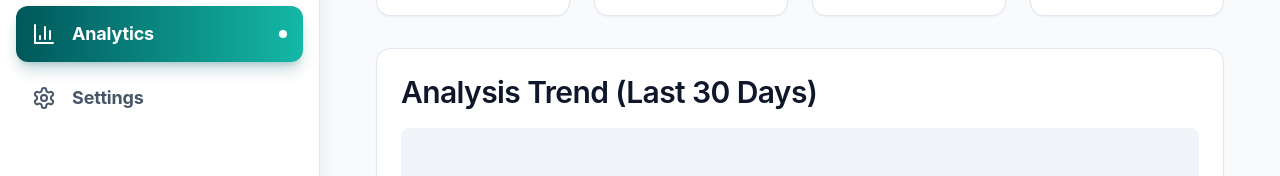
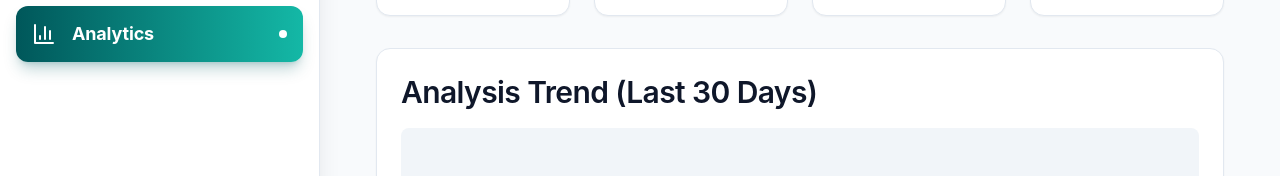
Before and after one commit to sarthakskd20/medvision-ai, a Next.js app in the folder frontend/: page /dashboard/analytics in a window 1280 px wide. Shown: the part 306-482 px from the top of the page. Built offline with nearby package versions, Linux system fonts and the light colour scheme.

Commit message:
fix: Remove standalone Settings from sidebar - settings now in Profile

```diff
--- a/frontend/src/app/dashboard/layout.tsx
+++ b/frontend/src/app/dashboard/layout.tsx
@@ -14,14 +14,13 @@ import {
 } from 'lucide-react'
 import Image from 'next/image'
 import ThemeToggle from '@/components/ThemeToggle'
-import { Settings, User } from 'lucide-react'
+import { User } from 'lucide-react'
 
 const sidebarItems = [
     { label: 'Dashboard', href: '/dashboard', icon: LayoutDashboard },
     { label: 'Appointments', href: '/dashboard/appointments', icon: Users },
     { label: 'Profile', href: '/dashboard/profile', icon: User },
     { label: 'Analytics', href: '/dashboard/analytics', icon: BarChart3 },
-    { label: 'Settings', href: '/dashboard/settings', icon: Settings },
 ]
 
 export default function DashboardLayout({ children }: { children: React.ReactNode }) {
```
